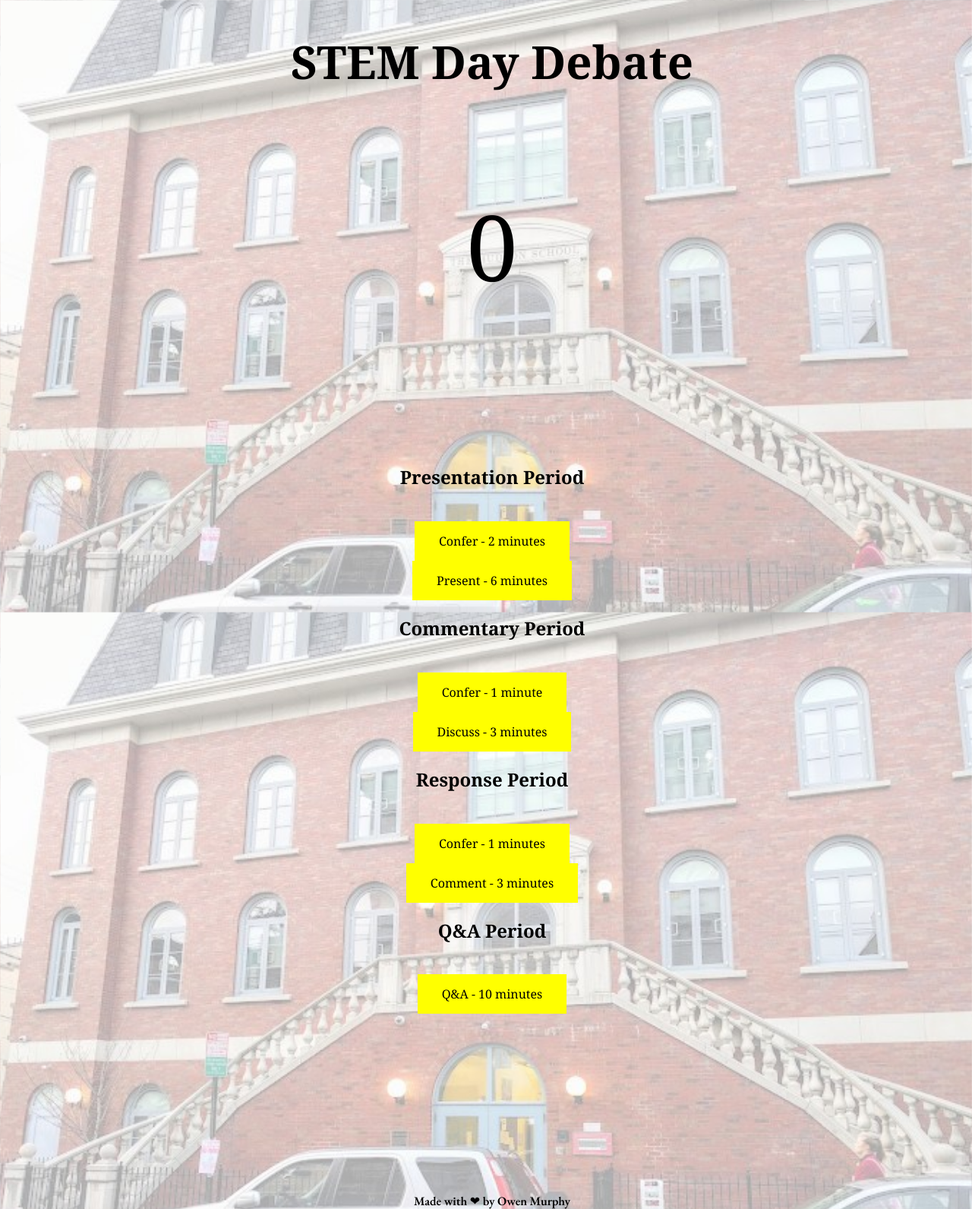
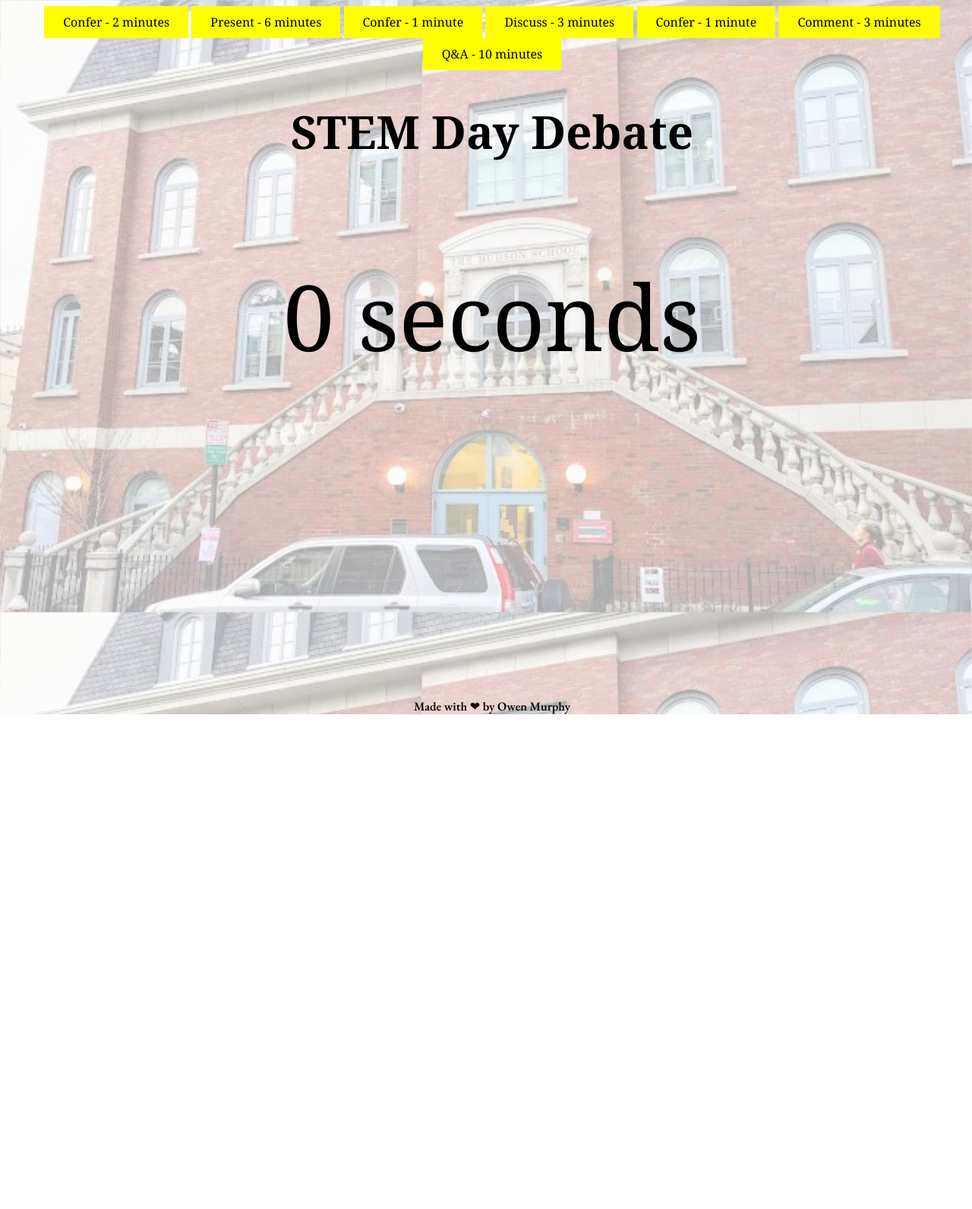
Before and after one commit to bigskii/stemdaytimer, a plain HTML site: page index.html in a window 1280 px wide. Shown: the whole page at 76% size. After the commit the page ends 940 px from the top, so only its background shows below. Drawn offline with nearby package versions, Linux system fonts and the light colour scheme; a web font is replaced by a local one.

Commit message:
single page vibes

```diff
--- a/index.html
+++ b/index.html
@@ -11,9 +11,20 @@
 </head>
 
 <body>
+	<header>
+			<div style="text-align: center;">
+			<button class="button" type="button" onclick="timer2m();">Confer - 2 minutes</button>
+			<button class="button" type="button" onclick="timer6m();">Present - 6 minutes</button>
+			<button class="button" type="button" onclick="timer1m();">Confer - 1 minute</button>
+			<button class="button" type="button" onclick="timer3m();">Discuss - 3 minutes</button>
+			<button class="button" type='button' onclick="timer1m();">Confer - 1 minute</button>
+			<button class='button' type="button" onclick="timer3m();">Comment - 3 minutes</button>
+			<button class='button' type="button" onclick="timer10m();">Q&A - 10 minutes</button>
+	</div>
+	</header>
   <script src="script.js"></script>
 	<h1>STEM Day Debate</h1>
-	<p id="timer" class="timer">0</p>
+	<p id="timer" class="timer">0 seconds</p>
 	<br>
 	<br>
 	<br>
@@ -28,36 +39,7 @@ Response period 1 min. to confer
 3 min. to comment
 Judges period 10 min Q&A
 -->
-		<div id="presentation" style="text-align:center;">
-			<h2>Presentation Period</h2>
-			<br>
-			<button class="button" type="button" onclick="timer2m();">Confer - 2 minutes</button>
-			<br>
-			<button class="button" type="button" onclick="timer6m();">Present - 6 minutes</button>
-			<br>
-		</div>
-		<div id="commentary">
-			<h2>Commentary Period</h2>
-			<br>
-			<button class="button" type="button" onclick="timer1m();">Confer - 1 minute</button>
-			<br>
-			<button class="button" type="button" onclick="timer3m();">Discuss - 3 minutes</button>
-			<br>
-		</div>
-		<div id="response">
-			<h2>Response Period</h2>
-			<br>
-			<button class="button" type='button' onclick="timer1m();">Confer - 1 minutes</button>
-			<br>
-			<button class='button' type="button" onclick="timer3m();">Comment - 3 minutes</button>
-			<br>
-		</div>
-		<div id="qna">
-			<h2>Q&A Period</h2>
-			<br>
-			<button class='button' type="button" onclick="timer10m();">Q&A - 10 minutes</button>
-		</div>
-	</div>
+
 	<br>
 	<br>
 	<br>
--- a/script.js
+++ b/script.js
@@ -4,7 +4,7 @@ breakout = false
 function timer2m(){
     var sec = 120;
     var timer = setInterval(function(){
-        document.getElementById('timer').innerHTML=sec;
+        document.getElementById('timer').innerHTML=sec+" seconds";
         sec--;
         if (sec < 0) {
             clearInterval(timer);
@@ -14,7 +14,7 @@ function timer2m(){
 function timer6m(){
     var sec = 360;
     var timer = setInterval(function(){
-        document.getElementById('timer').innerHTML=sec;
+        document.getElementById('timer').innerHTML=sec+" seconds";
         sec--;
         if (sec < 0) {
             clearInterval(timer);
@@ -27,7 +27,7 @@ function timer6m(){
 function timer1m(){
     var sec = 60;
     var timer = setInterval(function(){
-        document.getElementById('timer').innerHTML=sec;
+        document.getElementById('timer').innerHTML=sec+" seconds";
         sec--;
         if (sec < 0) {
             clearInterval(timer);
@@ -37,7 +37,7 @@ function timer1m(){
 function timer3m(){
     var sec = 180;
     var timer = setInterval(function(){
-        document.getElementById('timer').innerHTML=sec;
+        document.getElementById('timer').innerHTML=sec+" seconds";
         sec--;
         if (sec < 0) {
             clearInterval(timer);
@@ -47,7 +47,7 @@ function timer3m(){
 function timer10m(){
     var sec = 600;
     var timer = setInterval(function(){
-        document.getElementById('timer').innerHTML=sec;
+        document.getElementById('timer').innerHTML=sec+" seconds";
         sec--;
         if (sec < 0) {
             clearInterval(timer);
--- a/style.css
+++ b/style.css
@@ -40,7 +40,7 @@ h2 {
   background-color: yellow; /* not Green */
   border: none;
   color: black;
-  padding: 15px 32px;
+  padding: 10px 25px;
   text-align: center;
   text-decoration: none;
   display: inline-block;
```
